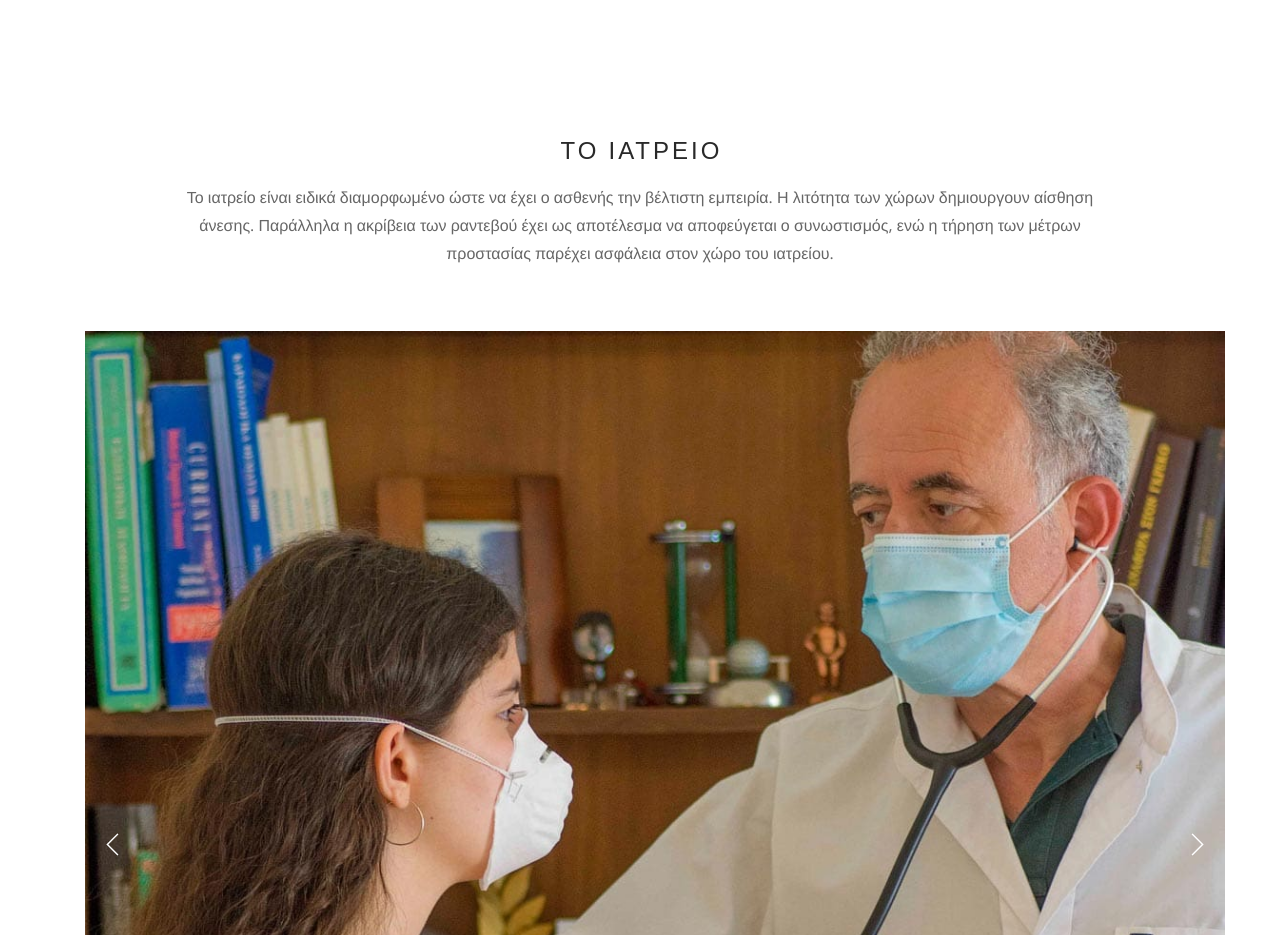
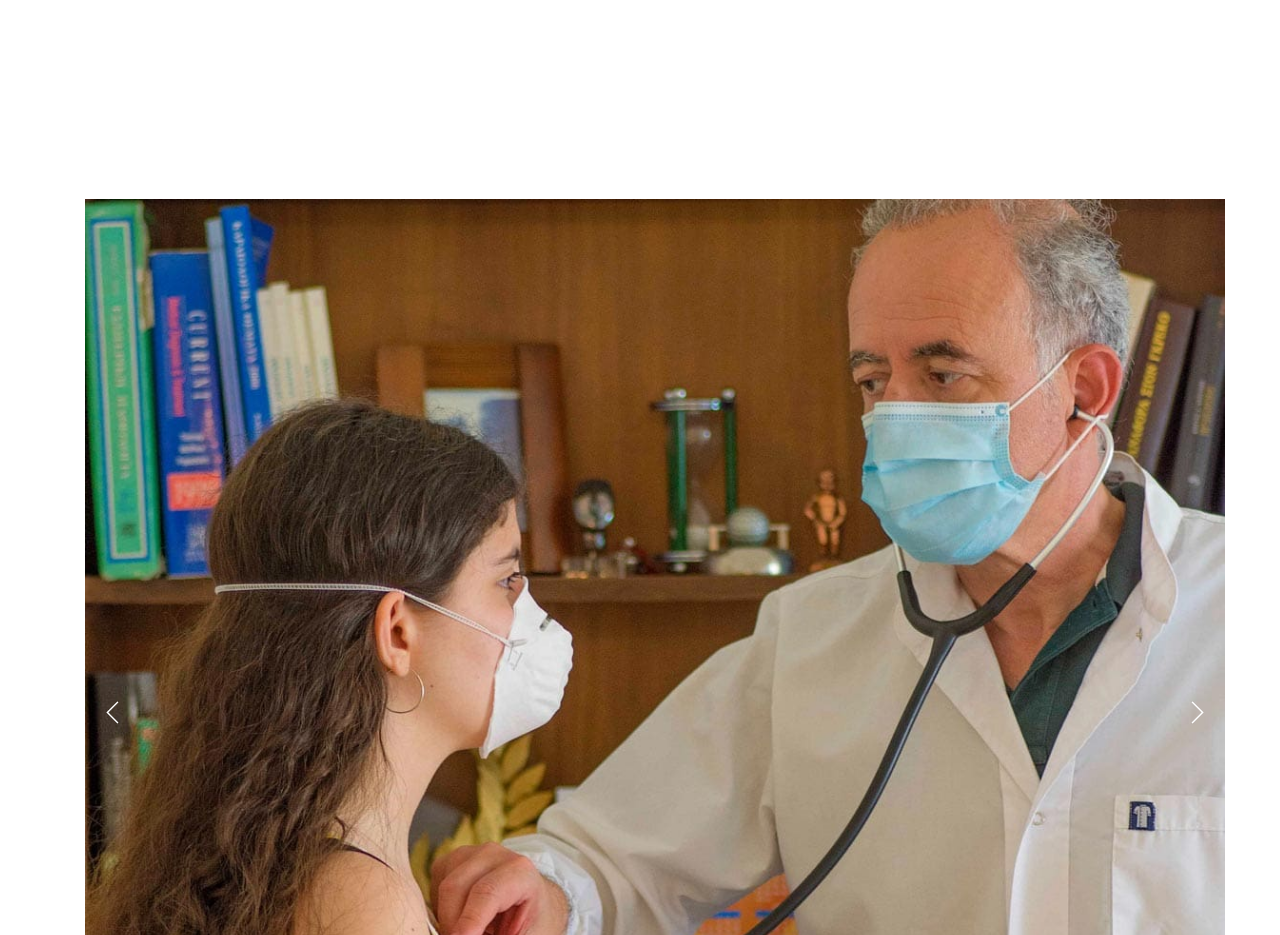
Before and after one commit to KanKanJee/nickvichos, a website: page index.html in a window 1280 px wide. Shown: the part 3840-4775 px from the top of the page. Drawn offline with nearby package versions, Linux system fonts and the light colour scheme; some packages are replaced by stand-ins of ours.

Commit message:
Removed images h4

```diff
--- a/index.html
+++ b/index.html
@@ -328,11 +328,9 @@
 		        <div class="container">
 		            <div class="row">
 		                <div class="col-sm-12 text-center">
-		                    <h4 class="uppercase mb16">Το ιατρείο</h4>
+
 		                    <p class="lead mb64 pad990">
-								Το ιατρείο είναι ειδικά διαμορφωμένο ώστε να έχει ο ασθενής την βέλτιστη εμπειρία.
-Η λιτότητα των χώρων δημιουργουν αίσθηση άνεσης.
-Παράλληλα η ακρίβεια των ραντεβού έχει ως αποτέλεσμα να αποφεύγεται ο συνωστισμός, ενώ η τήρηση των μέτρων προστασίας παρέχει ασφάλεια στον χώρο του ιατρείου.
+
 
 
 		                    </p>
```
